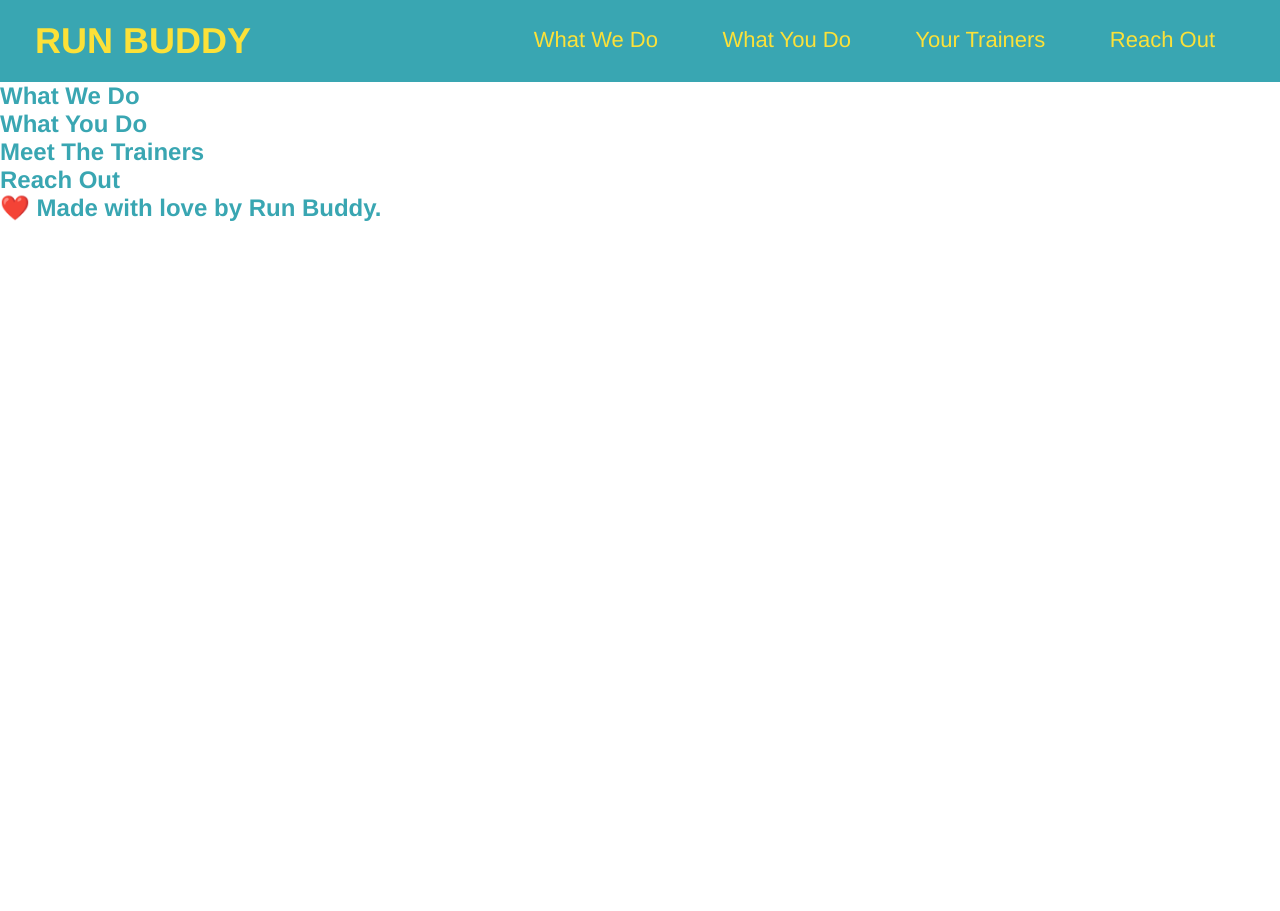
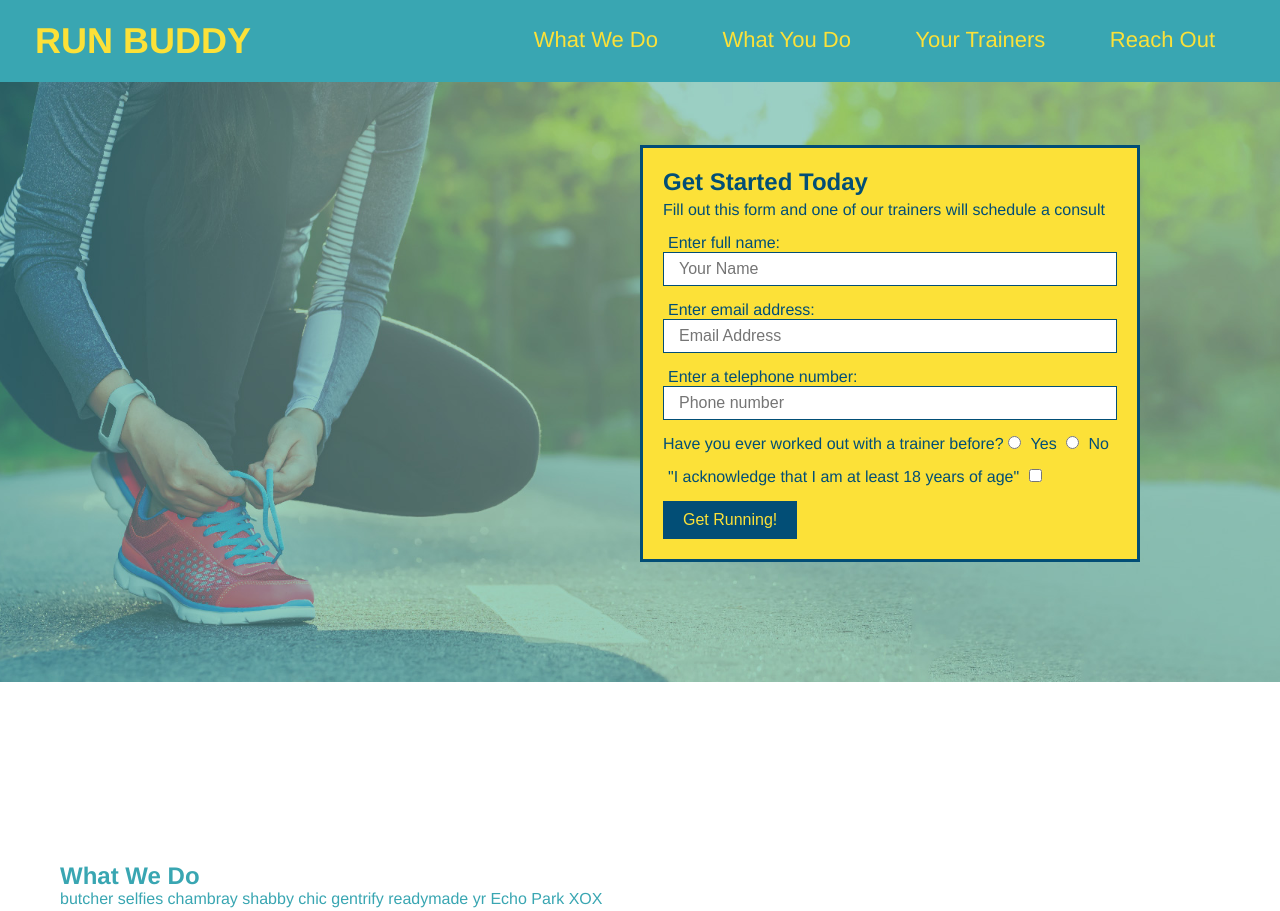
Before and after one commit to stevenfongg/run-buddy, a plain HTML site: page index.html in a window 1280 px wide. Shown: the top 911 px of the page. Before the commit the page ends 800 px from the top, so only its background shows below. Drawn offline with Linux system fonts and the light colour scheme.

Commit message:
add what you do icons

```diff
--- a/assets/css/style.css
+++ b/assets/css/style.css
@@ -1,6 +1,7 @@
 * {
     margin: 0;
     padding: 0;
+    box-sizing: border-box;
 }
 body{
 
@@ -38,3 +39,70 @@ body{
      font-weight: lighter;
      font-size: 22px;
  }
+ footer{
+     background: #fce138;
+     width: 100%;
+     padding: 40px 35px;
+ }
+ footer h2{
+     display:inline;
+     color: #024e76;
+     font-size: 30px;
+     margin: 0;
+ }
+ footer div{
+     float: right;
+     line-height: 1.5;
+     text-align: right;
+ }
+ footer a{
+     color: #024e76
+ }
+ section{
+     padding: 60px;
+
+ }
+ .hero{ /* hero style start*/
+     background-image: url("../images/hero-bg.jpg");
+     height: 600px;
+     background-size: cover;
+     background-position: center;
+     position: relative;
+ } /* hero style end*/
+ .hero-form{
+     background-color: #fce138;
+     padding: 20px;
+     width: 500px;
+     color: #024e76;
+     border: solid 3px #024e76;
+     position: absolute;
+     bottom: 120px;
+     right: 140px;
+ }
+ .hero-form p{
+     margin: 5px 0 15px 0;
+ }
+ .hero-form h3{
+     font-size: 24px;
+     margin: 0;
+ }
+ .form-input{
+     border: 1px solid#024e76;
+     display: block;
+     padding: 7px 15px;
+     font-size: 16px;
+     color: #024e76;
+     width: 100%;
+     margin-bottom: 15px;
+ }
+ .hero-form label{
+     margin: 0 5px;
+ }
+ .hero-form button{
+     color: #fce138;
+     background-color: #024e76;
+     border: none;
+     padding: 10px 20px;
+     font-size: 16px;
+ }
+ /*Hero styles end*/
--- a/index.html
+++ b/index.html
@@ -30,14 +30,68 @@
                 </ul>
             </nav>
         </header>
+        <section class ="hero">
+
+            <div class="hero-form">
+                <h3>Get Started Today</h3>
+                <p>Fill out this form and one of our trainers will schedule a consult</p>
+            <form>
+                <label for="name">Enter full name:</label>
+                <input type="text" placeholder="Your Name" name="name" id="name" class="form-input"/>
+                <label for="email">Enter email address:</label>
+                <input type="text" placeholder="Email Address" name="email" id="email" class="form-input"/>
+                <label for="phone">Enter a telephone number:</label>
+                <input type="text" placeholder="Phone number" name="phone" id="phone" class="form-input"/>
+                <p>
+                    Have you ever worked out with a trainer before?
+                    <input type= "radio" name= "trainer-confirm" id="trainer-yes" />
+                    <label for="trainer-yes">Yes</label>
+                    <input type= "radio" name= "trainer-confirm" id="trainer-no" />
+                    <label for= "trainer-no">No</label>
+                </p>
+                <p>
+                <label for="checkbox">"I acknowledge that I am at least 18 years of age"</label>
+                <input type="checkbox" name= "age-verify" id="checkbox" />
+                </p>
+                <button type="submit">
+                    Get Running!
+                </button>
+            </form>
+            </div>
+        </section>
         <section>
             <!--hero/jumbotron-->
         </section>
-        <section>
+        <section id="what-we-do">
             <h2>What We Do</h2> <!-- what we do section-->
+            <p>
+                butcher selfies chambray shabby chic gentrify readymade yr Echo Park XOX
+            </p>
         </section>
-        <section>
+        <section id="what-you-do">
             <h2>What You Do</h2> <!--what you do section-->
+            <div>
+                <img src="./assets/images/step-1.svg" alt=""/>
+                <h3>Step 1: Fill Out the Form Above.</h3>
+                <p>
+                    You're already here, so why not?
+                </p>
+            </div>
+            <div>
+                <img src="./assets/images/step-2.svg" alt=""/>
+                <h3>Step 2: Consult with One of Our Trainers.</h3>
+                <p>Are you here to build muscle, lose weight, or just feel good?</p>
+            </div>
+            <div>
+                <img src="./assets/images/step-3.svg" alt=""/>
+                <h3>Step 3: Get Running</h3>
+                <p>Hit the ground running (literally) once your trainer lays out your plan.</p>
+            </div>
+            <div>
+                <img src="./assets/images/step-4.svg" alt=""/>
+                <h3> Step 4: See Results</h3>
+                <p>Bi-weekly checkins with your trainer will keep you focused</p>
+            </div>
         </section>
         <section>
             <h2>Meet The Trainers</h2> <!--meet the trainers section-->
@@ -47,6 +101,10 @@
         </section>
         <footer>
             <h2>❤️ Made with love by Run Buddy.</h2>
+            <div>
+                <a href="#"> Read Our Privacy Policy</a><br />
+                &copy; 2019 Run Buddy, Inc.
+            </div>
         </footer>
     </body>
 </html>
```
Also changed, not shown: assets/images/hero-bg.jpg (added), assets/images/step-1.svg (added), assets/images/step-2.svg (added), assets/images/step-3.svg (added), assets/images/step-4.svg (added).
